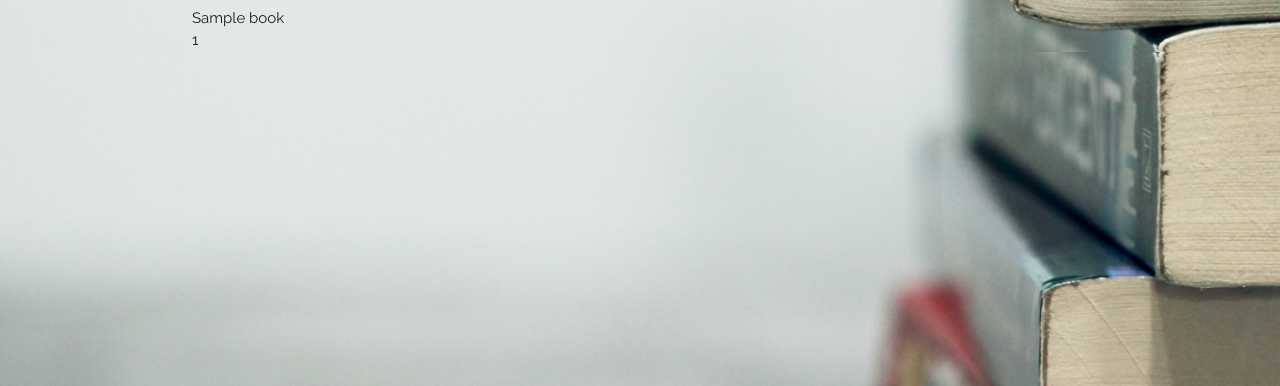
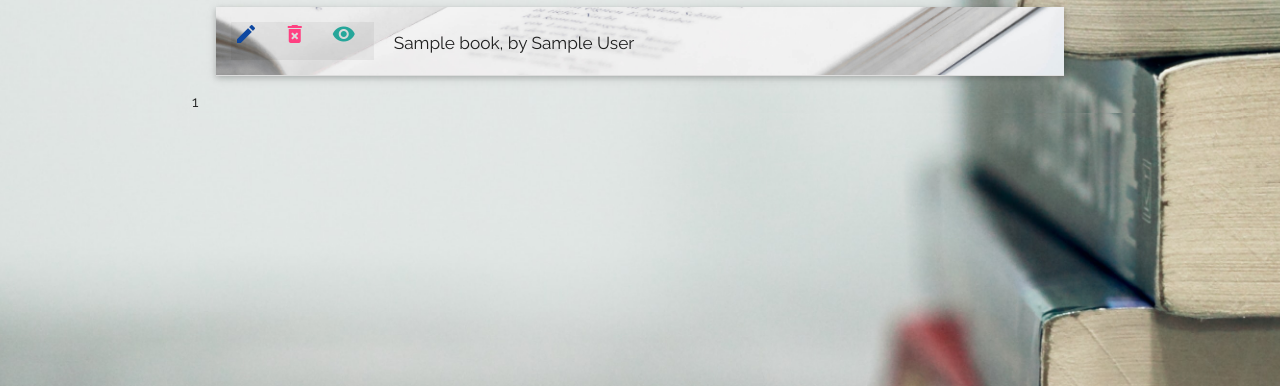
Before and after one commit to NaoiseGaffney/BookRepository, a Python web app: template templates/members.html in a window 1280 px wide. Shown: the part 98-484 px from the top of the page. Run offline with Jinja, Linux system fonts and the light colour scheme; the template is opened without the code that fills it: most values are stand-ins (such as "Sample title", 1, 10 or a date in 2020); some libraries are stand-ins or nearby versions.

Commit message:
Pagination and filtering of books based on current user work with collapsible popout accordions from MaterializeCSS 1.0.0. Updated  'app.py' with a pagination of "7" for now, may use "5" later pending further tests with more content (Book Details).'membership.html' now has pagaination and previous collapsible popout accordion from MaterializeCSS 1.0.0 with filtering of the the current user's books.

```diff
--- a/templates/members.html
+++ b/templates/members.html
@@ -12,15 +12,63 @@
                 class="material-icons">how_to_reg</i></a></h6>
     {% endif %}
 
-    <ul>
+    <ul class="collapsible popout">
+        {% if books_pagination %}
         {% for book in books_pagination.items %}
-        <li>{{ book.title }}</li>
+        <li>
+            <div class="collapsible-header">
+                <div class="book_spine">
+                    <a href="{{url_for('edit_book', book_id=book.id)}}"><i
+                            class="material-icons blue-text text-darken-4">create</i></a>
+                    <a class="modal-trigger" href="#delete_book_{{book.id}}"><i
+                            class="material-icons pink-text text-accent-2">delete_forever</i></a>
+                    <i class="material-icons teal-text text-lighten-1">visibility</i>
+
+                    <div id="delete_book_{{book.id}}" class="modal">
+                        <div class="modal-content">
+                            <h6>Deleting Book: {{book.title}}, by {{book.author}}</h6>
+                            <p>This action will permanently delete this book from your Book Repository. Are you sure you wish to
+                                do this?</p>
+                        </div>
+                        <div class="modal-footer">
+                            <a href="{{url_for('delete_book', book_id=book.id)}}" class="modal-close btn orange">Yes</a>
+                            <a href="#!" class="modal-close btn orange">No</a>
+                        </div>
+                    </div>
+
+                </div>
+                <div>
+                    <h6>{{book.title}}, by {{book.author}}</h6>
+                </div>
+            </div>
+            <div class="collapsible-body">
+                <p>Published: {{book.year}}, ISBN: {{book.ISBN}}</p>
+                <p>Description: {{book.short_description}}</p>
+                <p>Comments: {{book.comments}}</p>
+                {% if book.rating > 7 %}
+                <p>Rating: <span class="green-text book_spine">{{ book.rating }}</span></p>
+                {% elif book.rating > 5 %}
+                <p>Rating: <span class="orange-text book_spine">{{ book.rating }}</span></p>
+                {% else %}
+                <p>Rating: <span class="red-text book_spine">{{ book.rating }}</span></p>
+                {% endif %}
+                {% if book.private_view %}
+                <p>Private View: Book is HIDDEN from Public Searches.<i class="material-icons pink-text text-accent-2">lock</i>
+                </p>
+                {% else %}
+                <p>Private View: Book is SEEN in Public Searches.<i
+                        class="material-icons teal-text text-lighten-1">lock_open</i></p>
+                {% endif %}
+            </div>
+        </li>
+
         {% endfor %}
+        {% endif %}
     </ul>
 
     {# Macro for creating navigation links #}
     {% macro render_navigation(pagination, endpoint) %}
-    <div class=pagination>
+    <div class="pagination">
         {% for page in pagination.iter_pages() %}
         {% if page %}
         {% if page != pagination.page %}
@@ -29,7 +77,7 @@
         <strong>{{ page }}</strong>
         {% endif %}
         {% else %}
-        <span class=ellipsis>…</span>
+        <span class="ellipsis">…</span>
         {% endif %}
         {% endfor %}
     </div>
```
Also changed, not shown: app.py (+5 -5 lines).
